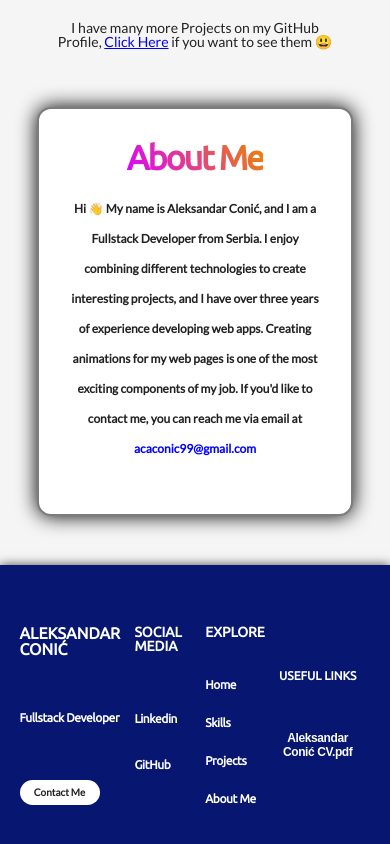
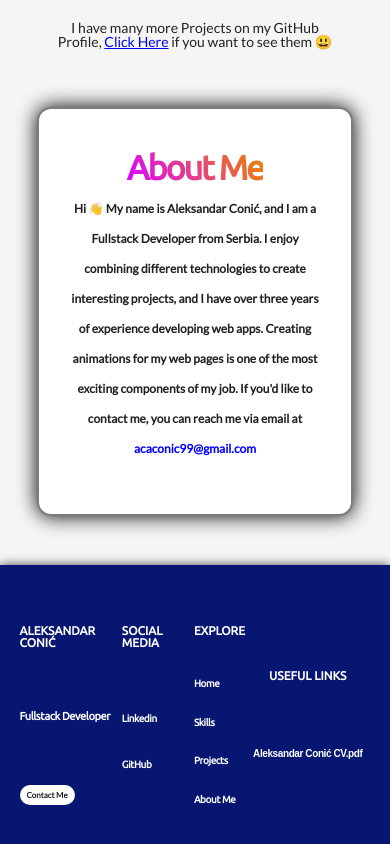
Before and after one commit to Conke99/LatestPortfolio, a React (Create React App) app: page / in a window 390 px wide. Shown: the part 3655-4499 px from the top of the page. Built offline with nearby package versions, Linux system fonts and the light colour scheme.

Commit message:
css fix for mobile versions

```diff
--- a/src/Components/About/About.scss
+++ b/src/Components/About/About.scss
@@ -68,7 +68,7 @@
       }
       p {
         font-size: 12px;
-        padding: 20px 0 20px 0;
+        padding: 10px 0 10px 0;
       }
     }
   }
@@ -80,7 +80,7 @@
     .about_content {
       height: 75%;
       p {
-        padding: 30px 0px 30px 0px;
+        padding: 10px 0px 10px 0px;
       }
     }
   }
--- a/src/Components/Footer/Footer.scss
+++ b/src/Components/Footer/Footer.scss
@@ -133,34 +133,34 @@
     .footer_contect {
       .footer_about {
         h3 {
-          font-size: 16px;
+          font-size: 12px;
         }
         h4 {
-          font-size: 12px;
+          font-size: 11px;
         }
         button {
-          width: 80px;
-          height: 25px;
-          font-size: 10px;
+          width: 55px;
+          height: 20px;
+          font-size: 8px;
         }
       }
       .footer_contact {
         h4 {
-          font-size: 14px;
+          font-size: 12px;
         }
         ul {
           li {
-            font-size: 12px;
+            font-size: 10px;
           }
         }
       }
       .footer_sections {
         h4 {
-          font-size: 14px;
+          font-size: 12px;
         }
         ul {
           li {
-            font-size: 12px;
+            font-size: 10px;
           }
         }
       }
@@ -176,7 +176,7 @@
       font-size: 12px;
     }
     button {
-      font-size: 12px;
+      font-size: 10px;
     }
   }
 }
```
